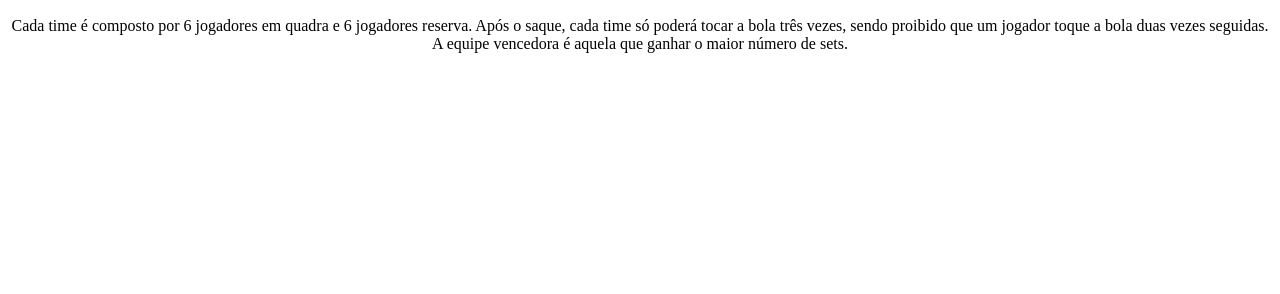
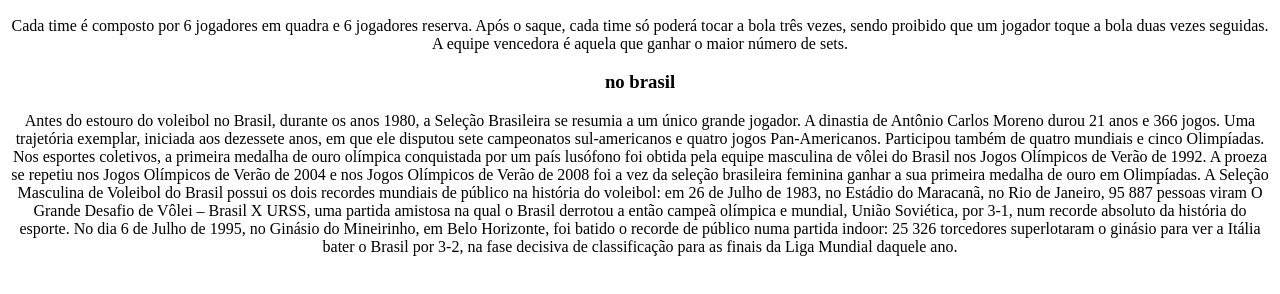
Before and after one commit to aguirrecelc/Gabicelc, a plain HTML site: page index.html in a window 1280 px wide. Shown: the part 218-512 px from the top of the page. Drawn offline with Linux system fonts and the light colour scheme.

Commit message:
Update index.html

```diff
--- a/index.html
+++ b/index.html
@@ -17,5 +17,20 @@
         Após o saque, cada time só poderá tocar a bola três vezes, sendo proibido
         que um jogador toque a bola duas vezes seguidas. A equipe vencedora é aquela
         que ganhar o maior número de sets.</p>
+    <h3>no brasil</h3>
+    <p>Antes do estouro do voleibol no Brasil, durante os anos 1980, a Seleção Brasileira se resumia a um único grande jogador. A dinastia de
+        Antônio Carlos Moreno durou 21 anos e 366 jogos. Uma trajetória exemplar, iniciada aos dezessete anos, em que ele disputou
+        sete campeonatos sul-americanos e quatro jogos Pan-Americanos. Participou também de quatro mundiais e cinco Olimpíadas.
+
+Nos esportes coletivos, a primeira medalha de ouro olímpica conquistada por um país lusófono foi obtida pela equipe masculina de vôlei do Brasil
+        nos Jogos Olímpicos de Verão de 1992. A proeza se repetiu nos Jogos Olímpicos de Verão de 2004 e nos Jogos Olímpicos de Verão de 2008 foi
+        a vez da seleção brasileira feminina ganhar a sua primeira medalha de ouro em Olimpíadas.
+
+A Seleção Masculina de Voleibol do Brasil possui os dois recordes mundiais de público na história do voleibol: em 26 de
+        Julho de 1983, no Estádio do Maracanã, no Rio de Janeiro, 95 887 pessoas viram O Grande Desafio de Vôlei – Brasil X URSS,
+        uma partida amistosa na qual o Brasil derrotou a então campeã olímpica e mundial, União Soviética, por 3-1, num recorde absoluto
+        da história do esporte. No dia 6 de Julho de 1995, no Ginásio do Mineirinho, em Belo Horizonte, foi batido o recorde de público numa
+        partida indoor: 25 326 torcedores superlotaram o ginásio para ver a Itália bater o Brasil por 3-2,
+        na fase decisiva de classificação para as finais da Liga Mundial daquele ano. </p>
 </body>
 </html>
```
